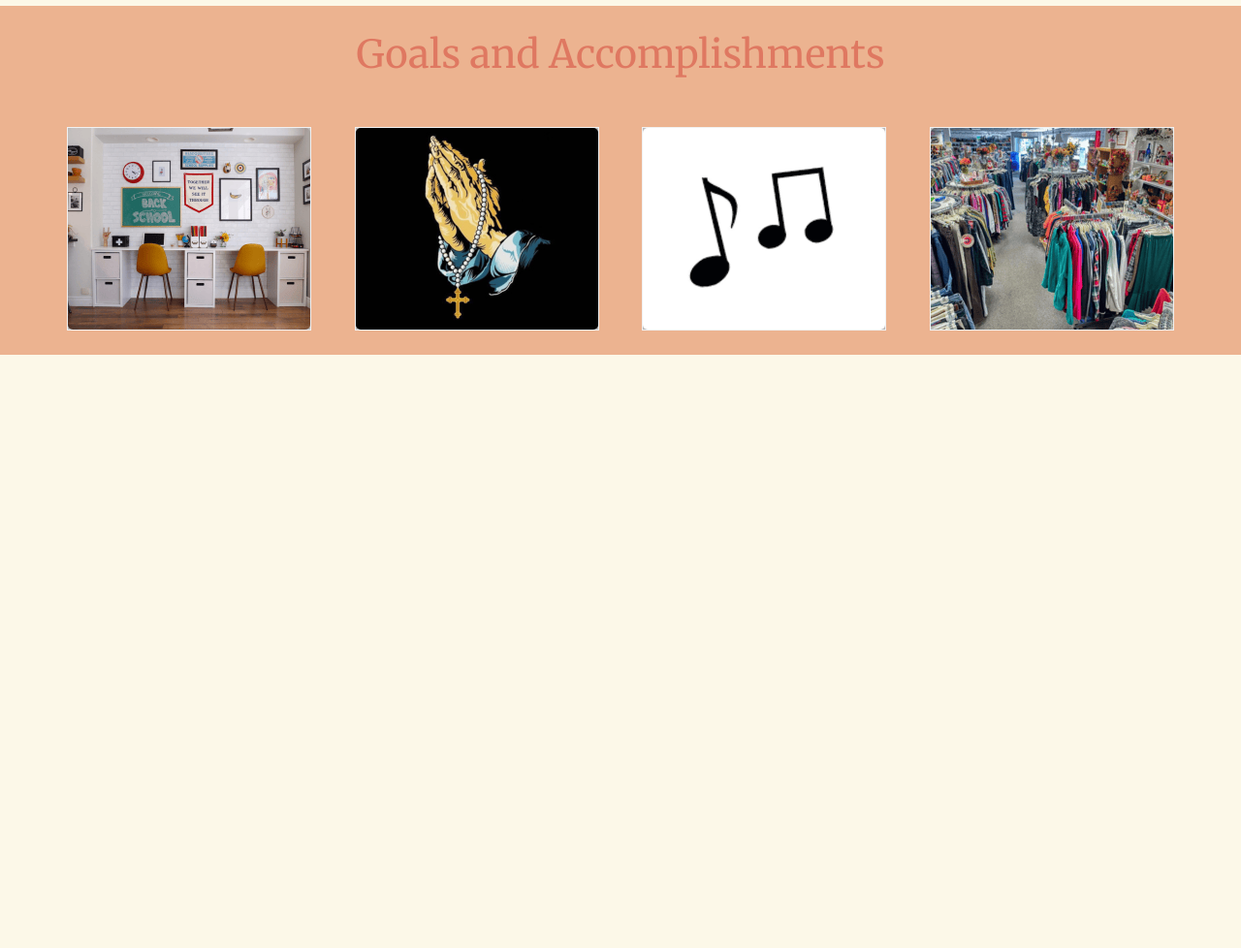
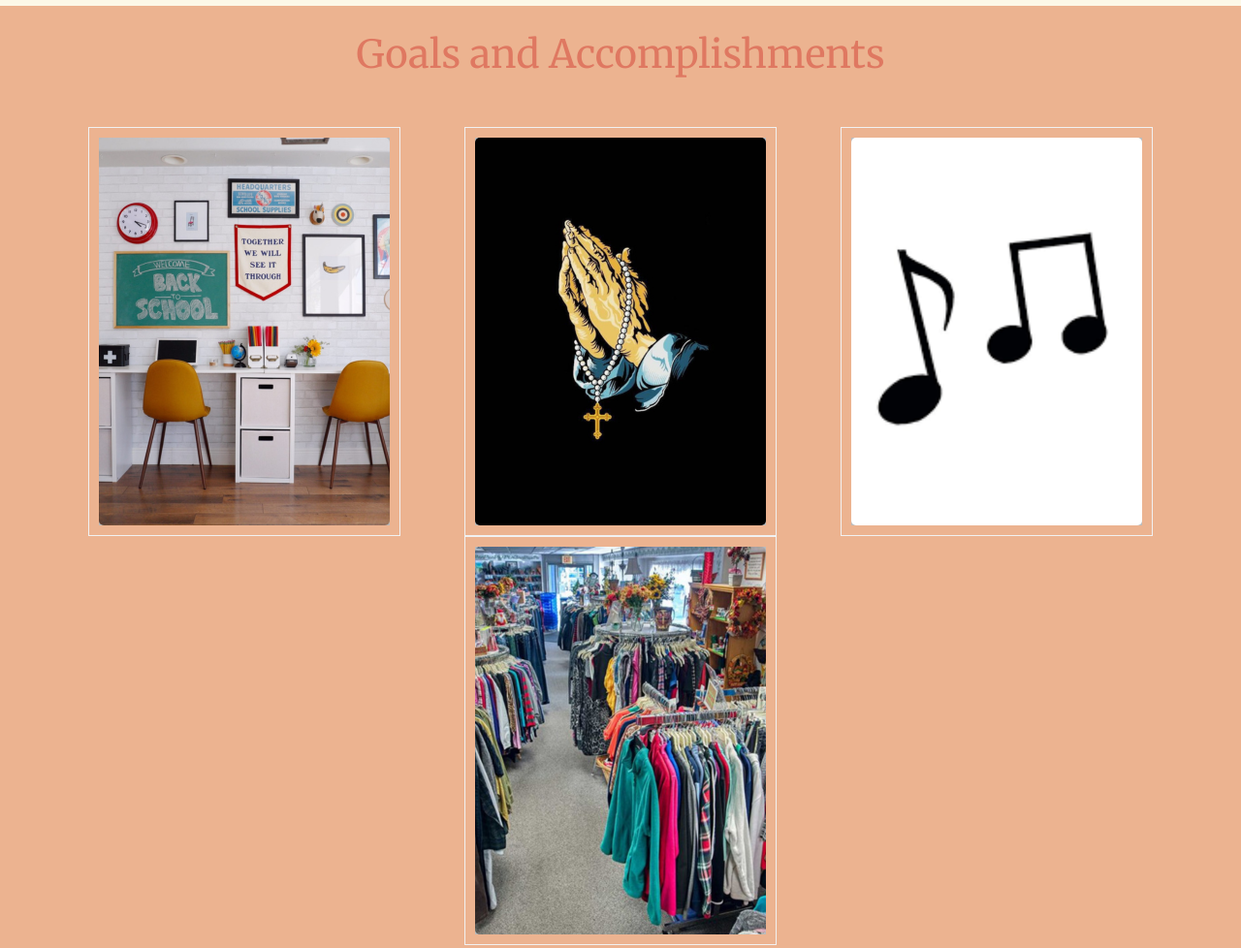
Before and after one commit to zmaz3000/bioSite, a plain HTML site: page index.html in a window 1280 px wide. Shown: the part 880-1858 px from the top of the page at 97% size. Before the commit the page ends 1446 px from the top, so only its background shows below. Drawn offline with Linux system fonts and the light colour scheme.

Commit message:
final updates to bioSite

```diff
--- a/index.html
+++ b/index.html
@@ -46,7 +46,7 @@
             <div class="flip-card">
               <div class="flip-card-inner">
                 <div class="flip-card-front">
-                  <img src="images/homeschool.png" alt="school">
+                  <img src="images/rightsizeschool.png" alt="school">
                 </div>
                 <div class="flip-card-back">
                   <h4>Homeschooling</h4>
@@ -57,7 +57,7 @@
             <div class="flip-card">
               <div class="flip-card-inner">
                 <div class="flip-card-front">
-                  <img src="images/rosary.png" alt="praying hands">
+                  <img src="images/rightsizerosary.png" alt="praying hands">
                 </div>
                 <div class="flip-card-back">
                   <h4>Prayer</h4>
@@ -68,7 +68,7 @@
             <div class="flip-card">
               <div class="flip-card-inner">
                 <div class="flip-card-front">
-                  <img src="images/music.png" alt="music notes">
+                  <img src="images/rightsizemusicnotes.png" alt="music notes">
                 </div>
                 <div class="flip-card-back">
                   <h4>Music</h4>
@@ -79,7 +79,7 @@
             <div class="flip-card">
               <div class="flip-card-inner">
                 <div class="flip-card-front">
-                  <img src="images/thrifting.png" alt="thriftstore">
+                  <img src="images/rightsizethrift.png" alt="thriftstore">
                 </div>
                 <div class="flip-card-back">
                   <h4>Thrifting</h4>
@@ -96,7 +96,7 @@
 
     </div>
     <footer>
-        <a href="https://www.facebook.com/marketplace/profile/100001203454798" id="facebookicon"><img src="images/facebookicon.png" alt="facebook"></i></a>
+        <a href="https://www.facebook.com/marketplace/profile/100001203454798/?ref=share_attachment" id="facebookicon"><img src="images/facebookicon.png" alt="facebook"></i></a>
         <p id="copyright">Copyright 2023 - Maziarz</p>
     </footer>
 
--- a/styles.css
+++ b/styles.css
@@ -23,9 +23,6 @@ header{
     margin: 0;
     background-color: var(--lightgreen);
 }
-
-
-
 
 
 footer{
@@ -297,8 +294,6 @@ figure img {
     float: left;
   }
 
-
-
   .myimage{
     float: left;
 
@@ -308,19 +303,17 @@ figure img {
     padding: 25px;
   }
 
-  /* The flip card container - set the width and height to whatever you want. We have added the border property to demonstrate that the flip itself goes out of the box on hover (remove perspective if you don't want the 3D effect */
+
 .flip-card {
     background-color: transparent;
-
-    width: 250px;
-    height: 208px;
-
+    width: 300px;
+    height: 400px;
     border: 1px solid #f1f1f1;
-    perspective: 1000px; /* Remove this if you don't want the 3D effect */
-
+    perspective: 1000px;
+    padding: 10px;
   }
 
-  /* This container is needed to position the front and back side */
+
   .flip-card-inner {
     position: relative;
     width: 100%;
@@ -329,34 +322,35 @@ figure img {
     transition: transform 0.8s;
     transform-style: preserve-3d;
 
+
   }
 
-  /* Do an horizontal flip when you move the mouse over the flip box container */
+
   .flip-card:hover .flip-card-inner {
     transform: rotateY(180deg);
   }
 
-  /* Position the front and back side */
+
   .flip-card-front, .flip-card-back {
     position: absolute;
     width: 100%;
     height: 100%;
-    -webkit-backface-visibility: hidden; /* Safari */
+    -webkit-backface-visibility: hidden;
     backface-visibility: hidden;
   }
 
-  /* Style the front side (fallback if image is missing) */
+
   .flip-card-front {
     background-color: #bbb;
     color: black;
   }
 
-  /* Style the back side */
+
   .flip-card-back {
     background-color: var(--lightgreen);
     color: var(--burntorange);
     transform: rotateY(180deg);
-    overflow: scroll;
+
   }
 
   .flip-card-back p{
@@ -374,7 +368,6 @@ figure img {
   }
 
   #facebookicon img{
-    /* padding-top: 25px; */
     margin-top: 25px;
     width: 50px;
     height: 50px;
```
Also changed, not shown: images/rightsizemusicnotes.png (added), images/rightsizerosary.png (added), images/rightsizeschool.png (added), images/rightsizethrift.png (added).
